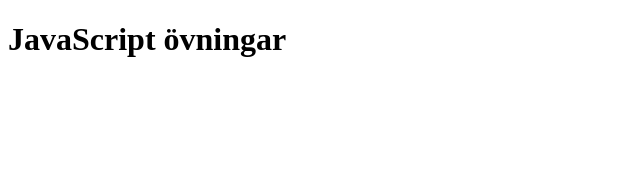
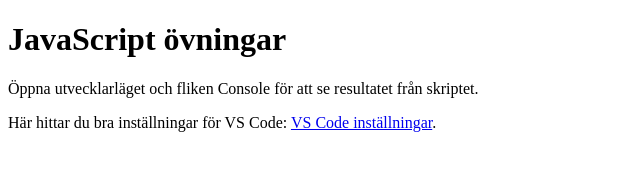
Before and after one commit to FE23-Webbprogrammering-med-JavaScript/29-sept-2023, a plain HTML site: page index.html in a window 1280 px wide. Shown: the whole page, without its empty margins (0-640 px from the left). Drawn offline with Linux system fonts and the light colour scheme.

```diff
--- a/index.html
+++ b/index.html
@@ -10,5 +10,7 @@
 <body>
 	<h1> JavaScript övningar </h1>
 	<!-- En del lägger script-taggen sist i body. Det rekommenderas inte. Defer är liiiiiite effektivare. -->
+	<p> Öppna utvecklarläget och fliken Console för att se resultatet från skriptet. </p>
+	<p> Här hittar du bra inställningar för VS Code: <a href="https://github.com/lejonmanen/git-instruktion/blob/main/md/vscode-settings.md#vs-code-rekommenderade-inst%C3%A4llningar">VS Code inställningar</a>. </p>
 </body>
 </html>
```
Also changed, not shown: script.js (+11 -9 lines), 1 other file.
